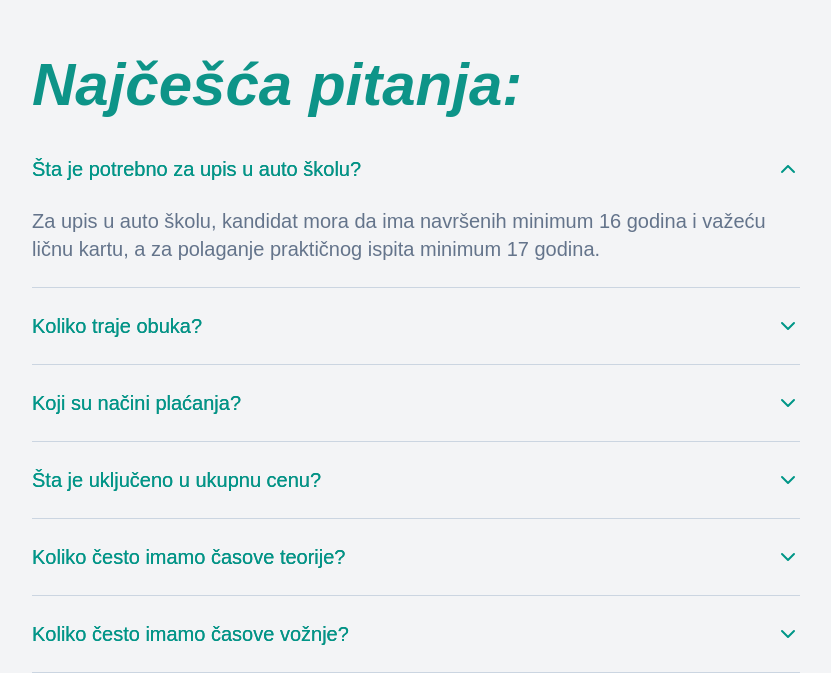
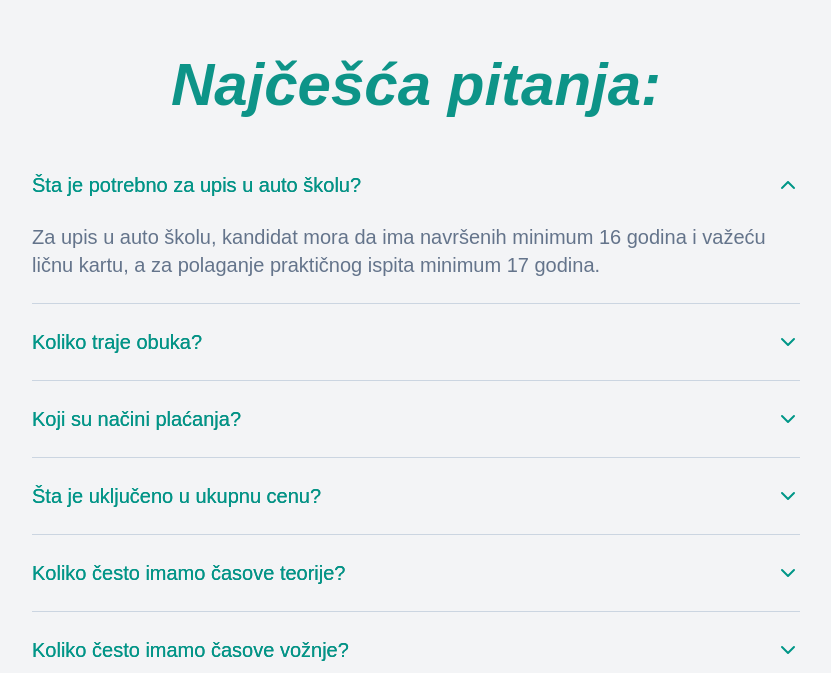
Before and after one commit to NenadBanjeglav/DriveTeam, a Next.js app: page / in a window 1280 px wide. Shown: the part 5567-6240 px from the top of the page, without its empty margins (224-1055 px from the left). Built offline with nearby package versions, Linux system fonts and the light colour scheme.

Commit message:
textcenter

```diff
--- a/app/components/Faq.tsx
+++ b/app/components/Faq.tsx
@@ -7,11 +7,14 @@ import useMeasure from "react-use-measure";
 
 const Faq = () => {
   return (
-    <section id="faq" className="px-4 py-12">
+    <section
+      id="faq"
+      className="flex flex-col items-center justify-center px-4 py-12"
+    >
+      <h3 className="mb-8 text-4xl font-semibold italic text-teal-600 md:text-left md:text-6xl">
+        Najčešća pitanja:
+      </h3>
       <div className="mx-auto max-w-3xl">
-        <h3 className=" mb-4 text-4xl font-semibold italic text-teal-600 md:text-left md:text-6xl">
-          Najčešća pitanja:
-        </h3>
         <Question title="Šta je potrebno za upis u auto školu?" defaultOpen>
           Za upis u auto školu, kandidat mora da ima navršenih minimum 16 godina
           i važeću ličnu kartu, a za polaganje praktičnog ispita minimum 17
```
